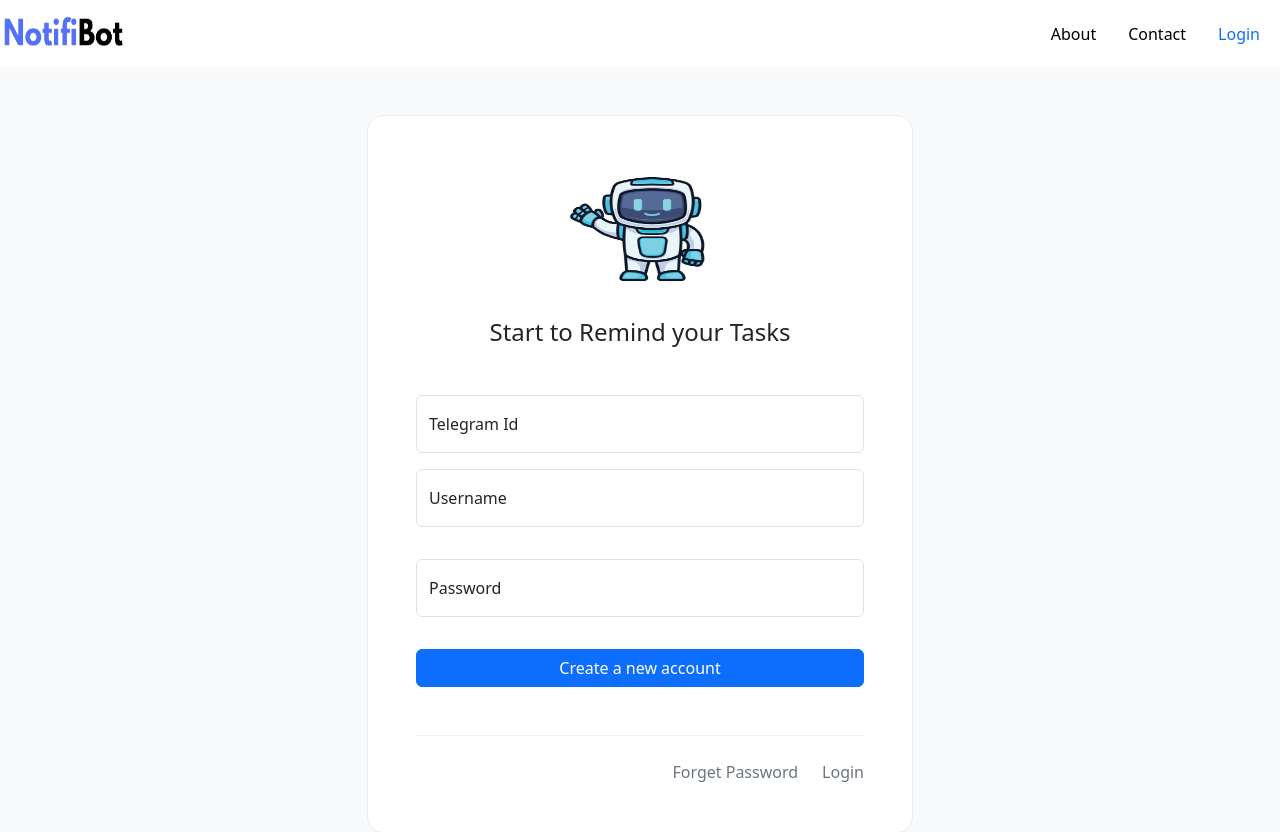
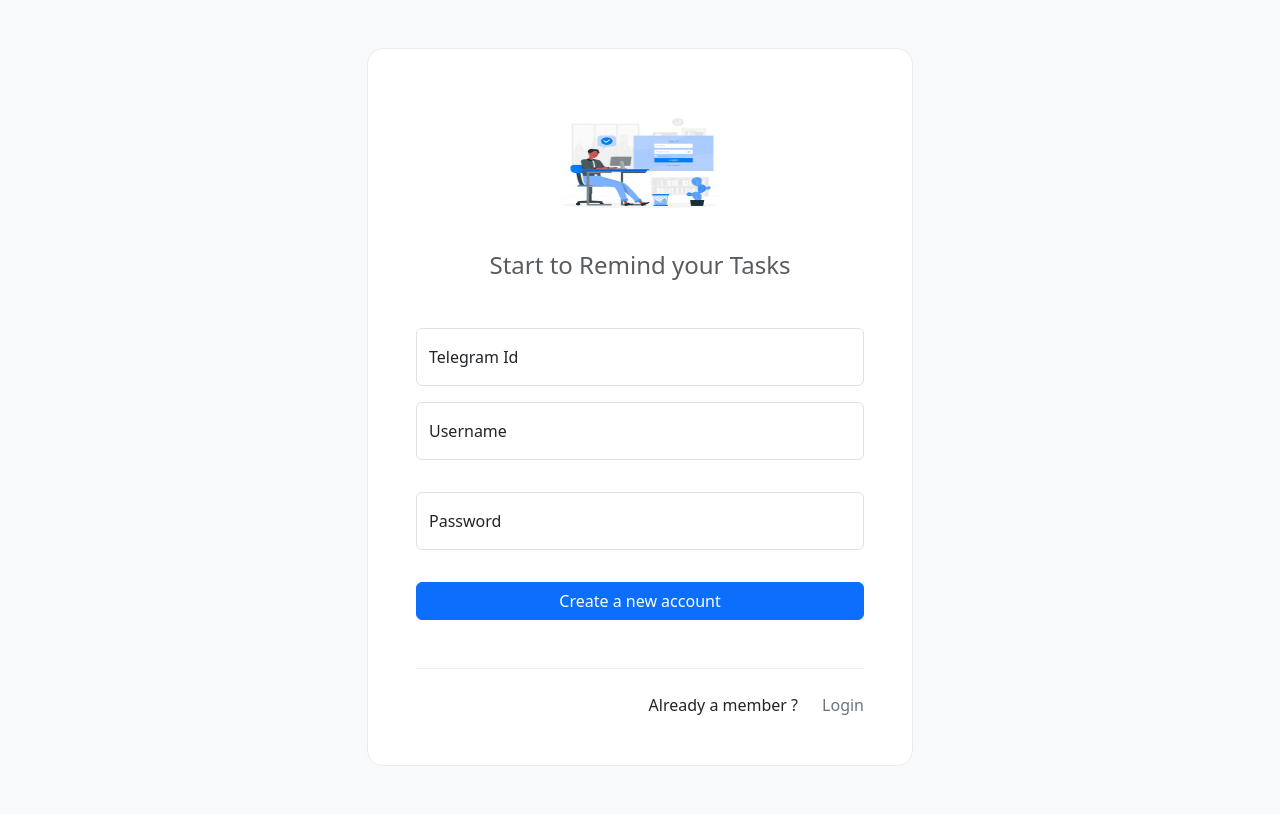
Before and after one commit to Soap171/Task-Reminder-Telegram-Bot, a React (Create React App) app in the folder client/: page /signup in a window 1280 px wide. Shown: the top 832 px of the page. Built offline with nearby package versions, Linux system fonts and the light colour scheme.

Commit message:
add images

```diff
--- a/client/src/App.js
+++ b/client/src/App.js
@@ -11,7 +11,7 @@ import PasswordReset from "./pages/PasswordReset";
 const HeaderFooterWrapper = ({ children }) => {
   const location = useLocation();
   const hideHeaderFooter =
-    location.pathname === "/login" || location.pathname === "/SignUp";
+    location.pathname === "/login" || location.pathname === "/signup";
 
   return (
     <>
@@ -33,7 +33,7 @@ function App() {
             <Route path="/contact" element={<Contact />} />
             <Route path="/login" element={<Login />} />
             <Route path="/signup" element={<SignUp />} />
-            <Route path="/password-reset" element={<PasswordReset />} />
+            <Route path="/reset-password" element={<PasswordReset />} />
           </Routes>
         </HeaderFooterWrapper>
       </BrowserRouter>
--- a/client/src/components/Header.jsx
+++ b/client/src/components/Header.jsx
@@ -33,7 +33,7 @@ function Header() {
         <li className="nav-item">
           {user ? (
             <span className="nav-link">
-              <span className="text-muted">Logged as :</span>
+              <span className="text-muted">Logged as </span>
               {user.username}
             </span>
           ) : (
--- a/client/src/pages/Login.jsx
+++ b/client/src/pages/Login.jsx
@@ -1,5 +1,5 @@
 import React, { useState } from "react";
-import logoImg from "../images/Logo_trans.png";
+import logoImg from "../images/Login-Sign.png";
 import { Link } from "react-router-dom";
 import { useLogin } from "../hooks/useLogin";
 
@@ -35,12 +35,12 @@ function Login() {
                           <img
                             src={logoImg}
                             alt="Logo"
-                            width="175"
+                            width="200"
                             height="130"
                           />
                         </a>
                       </div>
-                      <h4 className="text-center">
+                      <h4 className="text-center text-muted">
                         Welcome back you've been missed!
                       </h4>
                     </div>
@@ -129,7 +129,7 @@ function Login() {
                         Create new account
                       </Link>
                       <Link
-                        to="#"
+                        to="/reset-password"
                         className="link-secondary text-decoration-none"
                       >
                         Forgot password
--- a/client/src/pages/PasswordReset.jsx
+++ b/client/src/pages/PasswordReset.jsx
@@ -89,10 +89,10 @@ function PasswordReset() {
                         required
                       />
                       <label htmlFor="password" className="form-label">
-                        Password
+                        New Password
                       </label>
                       <div className="invalid-feedback">
-                        Please provide a password.
+                        Please provide new a password.
                       </div>
                     </div>
                   </div>
@@ -104,8 +104,8 @@ function PasswordReset() {
                         disabled={loading}
                       >
                         {loading
-                          ? "Creating account..."
-                          : "Create a new account"}
+                          ? "Resetting your password..."
+                          : "Reset Password"}
                       </button>
                       {error && (
                         <div className="alert alert-danger mt-4" role="alert">
--- a/client/src/pages/SignUp.jsx
+++ b/client/src/pages/SignUp.jsx
@@ -1,5 +1,5 @@
 import React, { useState } from "react";
-import logoImg from "../images/Logo_trans.png";
+import logoImg from "../images/Login-Sign.png";
 import { Link } from "react-router-dom";
 import { useSignUp } from "../hooks/useSignUp";
 
@@ -36,12 +36,12 @@ function SignUp() {
                           <img
                             src={logoImg}
                             alt="Logo"
-                            width="175"
+                            width="200"
                             height="130"
                           />
                         </a>
                       </div>
-                      <h4 className="text-center">
+                      <h4 className="text-center text-muted">
                         Start to Remind your Tasks
                       </h4>
                     </div>
@@ -144,12 +144,7 @@ function SignUp() {
                   <div className="col-12">
                     <hr className="mt-5 mb-4 border-secondary-subtle" />
                     <div className="d-flex gap-2 gap-md-4 flex-column flex-md-row justify-content-md-end">
-                      <Link
-                        to="#"
-                        className="link-secondary text-decoration-none"
-                      >
-                        Forget Password
-                      </Link>
+                      <span>Already a member ?</span>
                       <Link
                         to="/login"
                         className="link-secondary text-decoration-none"
```
Also changed, not shown: client/src/images/Login-Sign.png (added).
